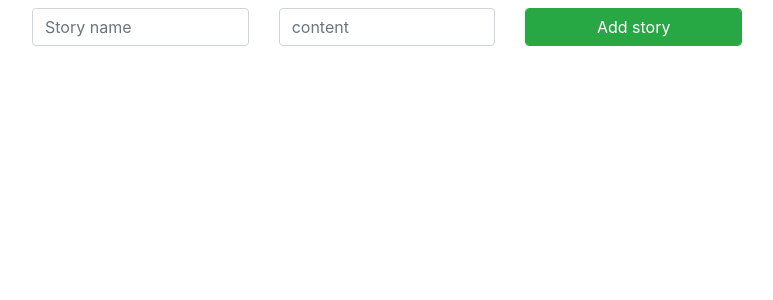
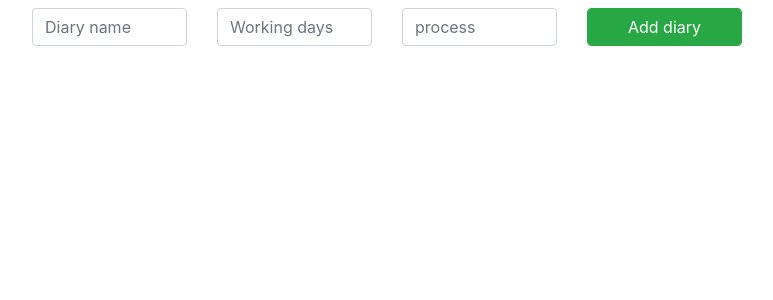
Before and after one commit to Thanhtran34/diary_app, a Flask app: template diary/templates/diary.html in a window 1280 px wide. Shown: the part 104-404 px from the top of the page, without its empty margins (68-841 px from the left). Run offline with Flask 2, Linux system fonts and the light colour scheme; the template is opened without the code that fills it, so the values that code supplies are empty; parts of the project's set-up code (start-up, migrations or seed data) failed here and were passed over.

Commit message:
fix diary list

```diff
--- a/diary/app.py
+++ b/diary/app.py
@@ -117,26 +117,31 @@
 
     user_id = session.get('user_id')
 
-    diary = db.find_diary_by_diary_id(diary_id)
+    diary = db.find_diary_by_id(diary_id)
 
     if diary['user_id'] != user_id:
         return redirect(url_for('diaries'))
 
+    '''
     if request.method == 'POST':
-        story_name = request.form['story_name']
-        content = request.form['content']
+        diary_name = request.form['diary_name']
+        working_day = request.form['working_day']
+        process = request.form['process']
 
-        story = db.find_story_by_name(story_name)
+        story = db.find_story_by_name(diary_name)
 
         if story is None:
-            story_id = db.create_story(story_name)
+            story_id = db.create_story(diary_name)
         else:
             story_id = story['story_id']
 
-        db.create_diary_type(diary_id, story_id, NULL, NULL, NULL, NULL)
+        db.create_diary_type(diary_id, story_id, diary_name, working_day, process)
 
-    exercises = db.find_story_data_for_diary_by_story_id(diary_id)
-    return render_template('diary.html', diaries = diaries)
+    diaries = db.find_story_data_for_diary_by_story_id(diary_id)
+    render_template('diary.html', diaries = diaries)
+    '''
+
+    return render_template('test.html')
 
 @app.route('/story_detail')
 def story_detail():
--- a/diary/db.py
+++ b/diary/db.py
@@ -32,7 +32,7 @@
 
         return self.cursor.fetchall()
 
-    def find_diary_by_diary_id(self, diary_id):
+    def find_diary_by_id(self, diary_id):
         self.cursor.execute(f"SELECT * FROM diaries WHERE diary_id = {diary_id}")
 
         return self.cursor.fetchone()
@@ -47,8 +47,8 @@
 
         return self.cursor.lastrowid
 
-    def create_diary_type(self, diary_id, story_id, name, description, day, process):
-        self.cursor.execute(f"INSERT INTO diary_type VALUES (0, {diary_id}, {story_id}, {name}, {description}, {day}, {process})")
+    def create_diary_type(self, diary_id, story_id, name, day, process):
+        self.cursor.execute(f"INSERT INTO diary_type VALUES (0, {diary_id}, {story_id}, {name}, {day}, {process})")
         self.connection.commit()
 
         return self.cursor.lastrowid
--- a/diary/templates/diaries.html
+++ b/diary/templates/diaries.html
@@ -20,7 +20,7 @@
     </thead>
     <tbody>
       {% for diary in diaries %}
-        <tr class='clickable-row' data-href="{{ url_for('diaries', diary_id=diaries['diary_id']) }}">
+        <tr class='clickable-row' data-href="{{ url_for('diaries', diary_id=diary['diary_id']) }}">
           <td>{{ diary['date'] }}</td>
           <td>{{ diary['type'] }}</td>
         </tr>
--- a/diary/templates/diary.html
+++ b/diary/templates/diary.html
@@ -8,13 +8,16 @@
 <form method="post" class="col-8">
     <div class="row">
     <div class="col">
-        <input type="text" class="form-control" name="story_name" id="story_name" placeholder="Story name" required>
+        <input type="text" class="form-control" name="diary_name" id="diary_name" placeholder="Diary name" required>
     </div>
     <div class="col">
-        <input type="text" class="form-control" name="content" id="content" placeholder="content" required>
+        <input type="text" class="form-control" name="working_day" id="working_day" placeholder="Working days" required>
     </div>
     <div class="col">
-        <input type="submit" class="form-control btn btn-success" value="Add story">
+        <input type="text" class="form-control" name="process" id="process" placeholder="process" required>
+    </div>
+    <div class="col">
+        <input type="submit" class="form-control btn btn-success" value="Add diary">
     </div>
     </div>
 </form>
@@ -23,13 +26,15 @@
         <thead>
             <tr>
                 <th scope="col">Name</th>
-                <th scope="col">Content</th>
+                <th scope="col">Working days</th>
+                <th scope="col">Process</th>
             </tr>
         </thead>
         {% for diary in diaries %}
             <tr>
                 <td>{{ diary['name'] }}</td>
-                <td>{{ diary['content'] }}</td>
+                <td>{{ diary['working_day'] }}</td>
+                <td>{{ diary['process'] }}</td>
             </tr>
         {% endfor %}
     </table>
--- a/diary/templates/diary_list.html
+++ b/diary/templates/diary_list.html
@@ -10,13 +10,17 @@
           <thead>
               <tr>
                   <th scope="col">Diary Type</th>
+                  <th scope="col">Story Name</th>
                   <th scope="col">Username</th>
+                  <th scope="col">Date</th>
               </tr>
           </thead>
           {% for record in records %}
               <tr>
+                  <td>{{ record['diary_type'] }}</td>
                   <td>{{ record['story_name'] }}</td>
                   <td>{{ record['username'] }}</td>
+                  <td>{{ record['diary_date'] }}</td>
               </tr>
           {% endfor %}
       </table>
```
